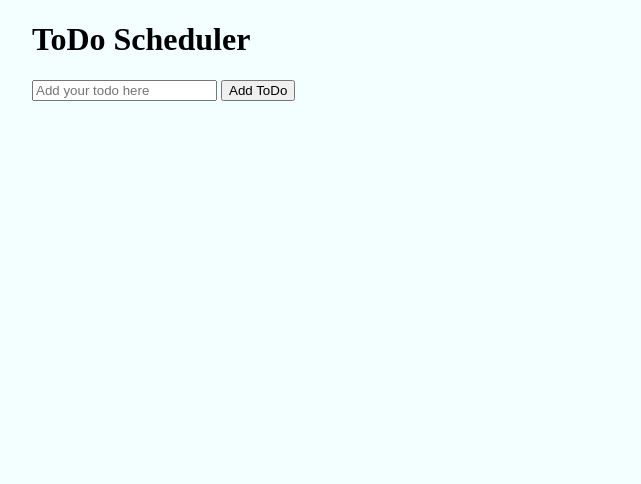
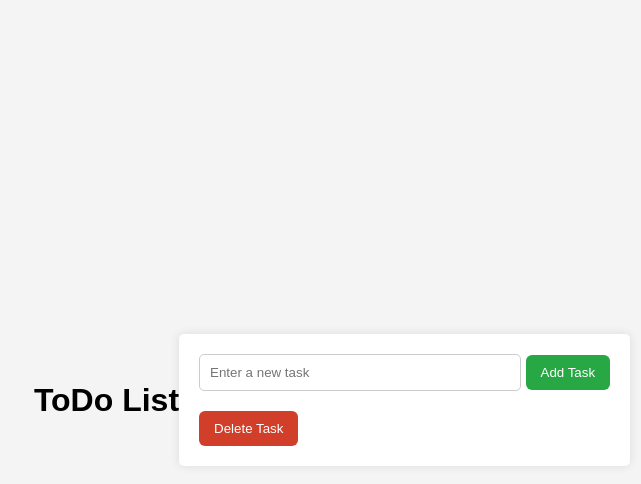
Before and after one commit to SalasDelil/todo-list-app, a plain HTML site: page index.html in a window 1280 px wide. Shown: the whole page, without its empty margins (308-949 px from the left). Drawn offline with Linux system fonts and the light colour scheme.

Commit message:
Add tasks and remove functionalities.

```diff
--- a/index.html
+++ b/index.html
@@ -7,10 +7,12 @@
     <link rel="stylesheet" href="styles/style.css">
 </head>
 <body>
-    <h1>ToDo Scheduler</h1>
-    <div>
-        <input type="text" placeholder="Add your todo here">
-        <button>Add ToDo</button>
+    <h1>ToDo List</h1>
+    <div class="container">
+        <input type="text" class="task-input" placeholder="Enter a new task">
+        <button class="add-task-button">Add Task</button>
+        <div class="tasks"></div>
+        <button class="delete-task-button">Delete Task</button>
     </div>
 
     <script src="scripts/main.js"></script>
--- a/scripts/main.js
+++ b/scripts/main.js
@@ -0,0 +1,25 @@
+document.addEventListener('DOMContentLoaded', () => {
+    const taskInput = document.querySelector('.task-input');
+    const addTaskButton = document.querySelector('.add-task-button');
+    const taskContainer = document.querySelector('.tasks');
+    const deleteTaskButton = document.querySelector('delete-task-button');
+
+    addTaskButton.addEventListener('click', () => {
+        const taskText = taskInput.value.trim();
+
+        if (taskText != '') {
+            const task = document.createElement('div');
+            task.classList.add('task');
+            task.textContent = taskText;
+
+            task.addEventListener('click', () => {
+                taskContainer.removeChild(task);
+            });
+
+            taskContainer.appendChild(task);
+            taskInput.value = '';
+            taskInput.focus();
+        }
+        console.log(taskContainer);
+    })
+})
--- a/styles/style.css
+++ b/styles/style.css
@@ -1,6 +1,53 @@
 body {
-    background-color: rgb(243, 255, 255);
-    width: 600px;
-    margin: 0 auto;
-    padding: 0 20px 20px 20px;
+    font-family: Arial, sans-serif;
+    background-color: #f4f4f4;
+    margin: 0;
+    padding: 0;
+    display: flex;
+    justify-content: center;
+    align-items: center;
+    height: 100vh;
 }
+.container {
+    background: white;
+    padding: 20px;
+    box-shadow: 0 0 10px rgba(0, 0, 0, 0.1);
+    border-radius: 5px;
+}
+.task-input {
+    width: 300px;
+    padding: 10px;
+    border: 1px solid #ccc;
+    border-radius: 5px;
+}
+.add-task-button {
+    padding: 10px 15px;
+    border: none;
+    background-color: #28a745;
+    color: white;
+    border-radius: 6px;
+    cursor: pointer;
+}
+
+.delete-task-button {
+    padding: 10px 15px;
+    border: none;
+    background-color: #d13e2a;
+    color: white;
+    border-radius: 6px;
+    cursor: pointer;
+}
+.add-task-btn:hover {
+    background-color: #218838;
+}
+.tasks {
+    margin-top: 20px;
+}
+.task {
+    padding: 10px;
+    background-color: #f9f9f9;
+    border: 1px solid #ccc;
+    border-radius: 5px;
+    margin-bottom: 10px;
+    cursor: pointer;
+}
```
